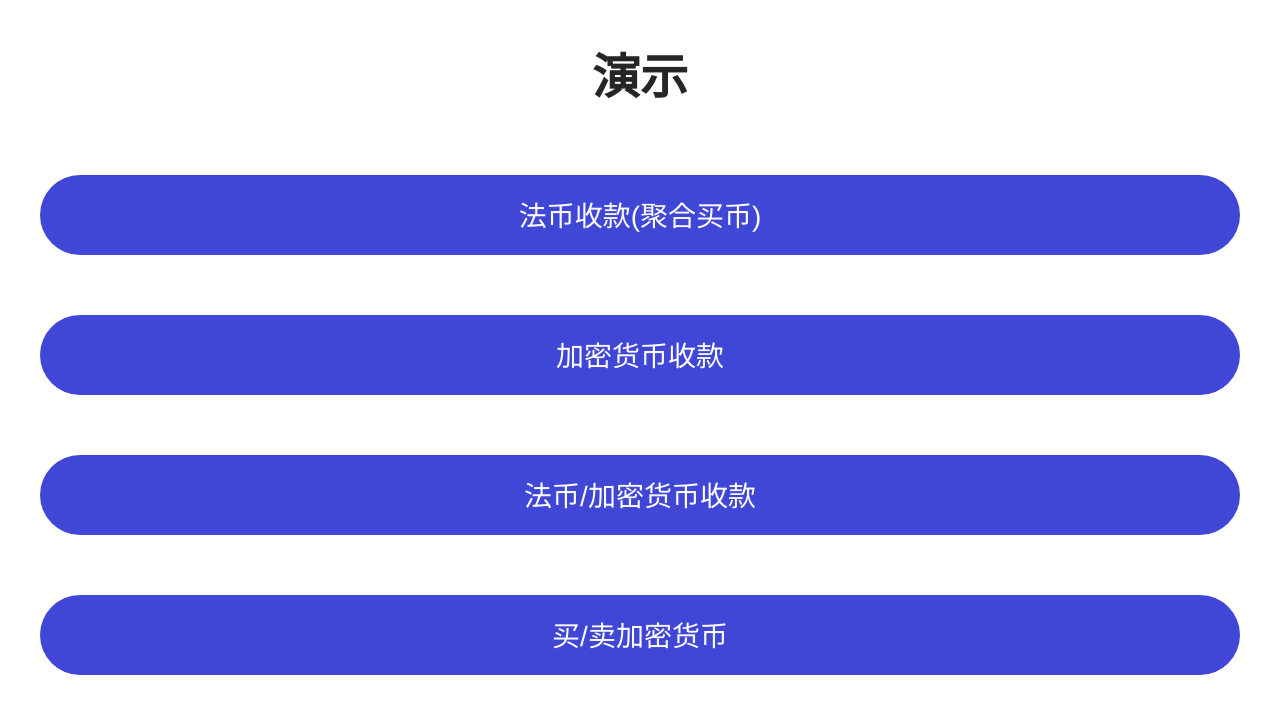
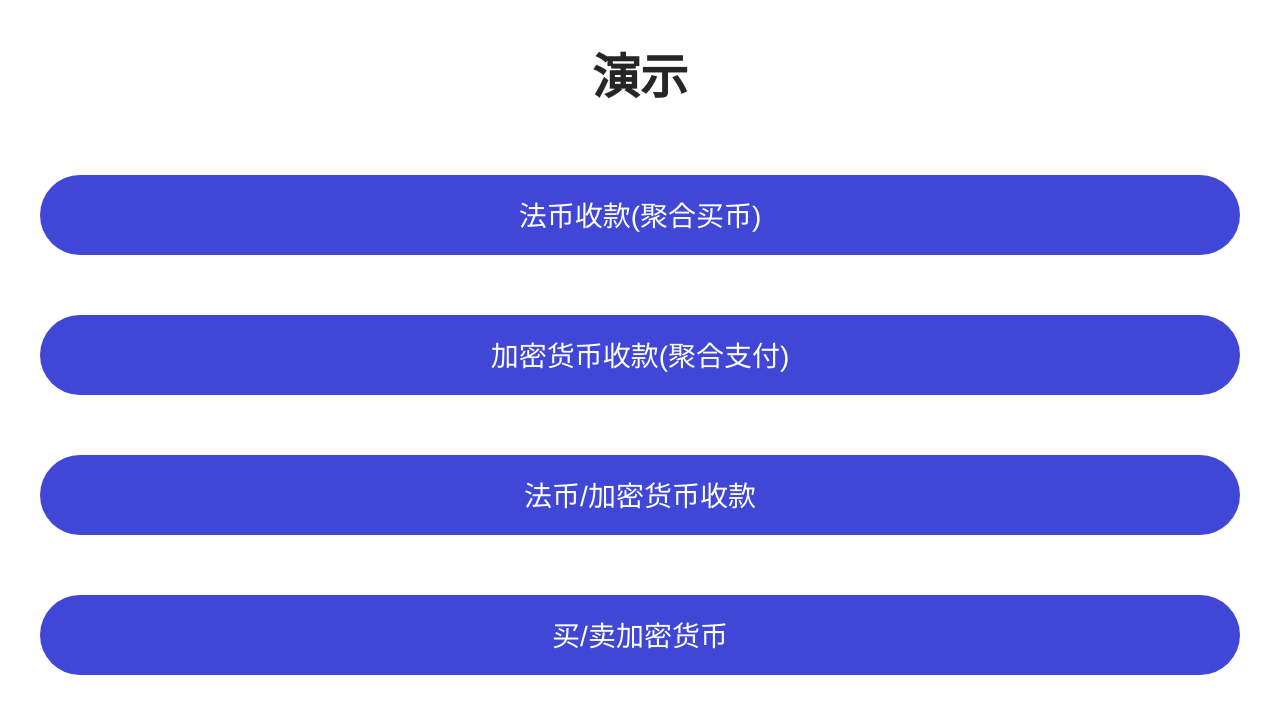
Before and after one commit to inst-money/inst-demo-project, a Vue app: page /card/chooseGoods in a window 1280 px wide. Shown: the top 714 px of the page. Built offline with nearby package versions, Linux system fonts and the light colour scheme.

Commit message:
perf: text

```diff
--- a/src/views/Card/ChooseGoods.vue
+++ b/src/views/Card/ChooseGoods.vue
@@ -2,7 +2,11 @@
   <div class="g-container">
     <div class="demo">演示</div>
     <Button class="btn--next" label="法币收款(聚合买币)" @click="buyCoin" />
-    <Button class="btn--next" label="加密货币收款" @click="buyGoods" />
+    <Button
+      class="btn--next"
+      label="加密货币收款(聚合支付)"
+      @click="buyGoods"
+    />
     <Button
       class="btn--next"
       label="法币/加密货币收款"
--- a/src/views/Card/ChooseRule.vue
+++ b/src/views/Card/ChooseRule.vue
@@ -39,10 +39,11 @@
     <div class="table-container">
       <iframe
         :src="redirect_url"
-        height="715"
-        width="1280"
+        height="1000"
+        width="100%"
         frameBorder="0"
         v-if="redirect_url"
+        target="_blank"
       >
         <p>您的浏览器暂不支持 iframe 标签。</p>
       </iframe>
@@ -66,6 +67,7 @@ export default {
         currency: "USD",
         method: "",
       },
+      redirect_url: "",
       approx: 0,
       referncePrice: 0,
       BuyOptions: [{ value: "USDT", label: "USDT" }],
@@ -122,7 +124,8 @@ export default {
         cust_order_id: this.randomString(10),
       };
       searchRates(params).then((res) => {
-        window.open(res.result.redirect_url, "_self");
+        this.redirect_url = res.result.redirect_url;
+        // window.open(res.result.redirect_url, "_self");
       });
     },
     buy() {
```
